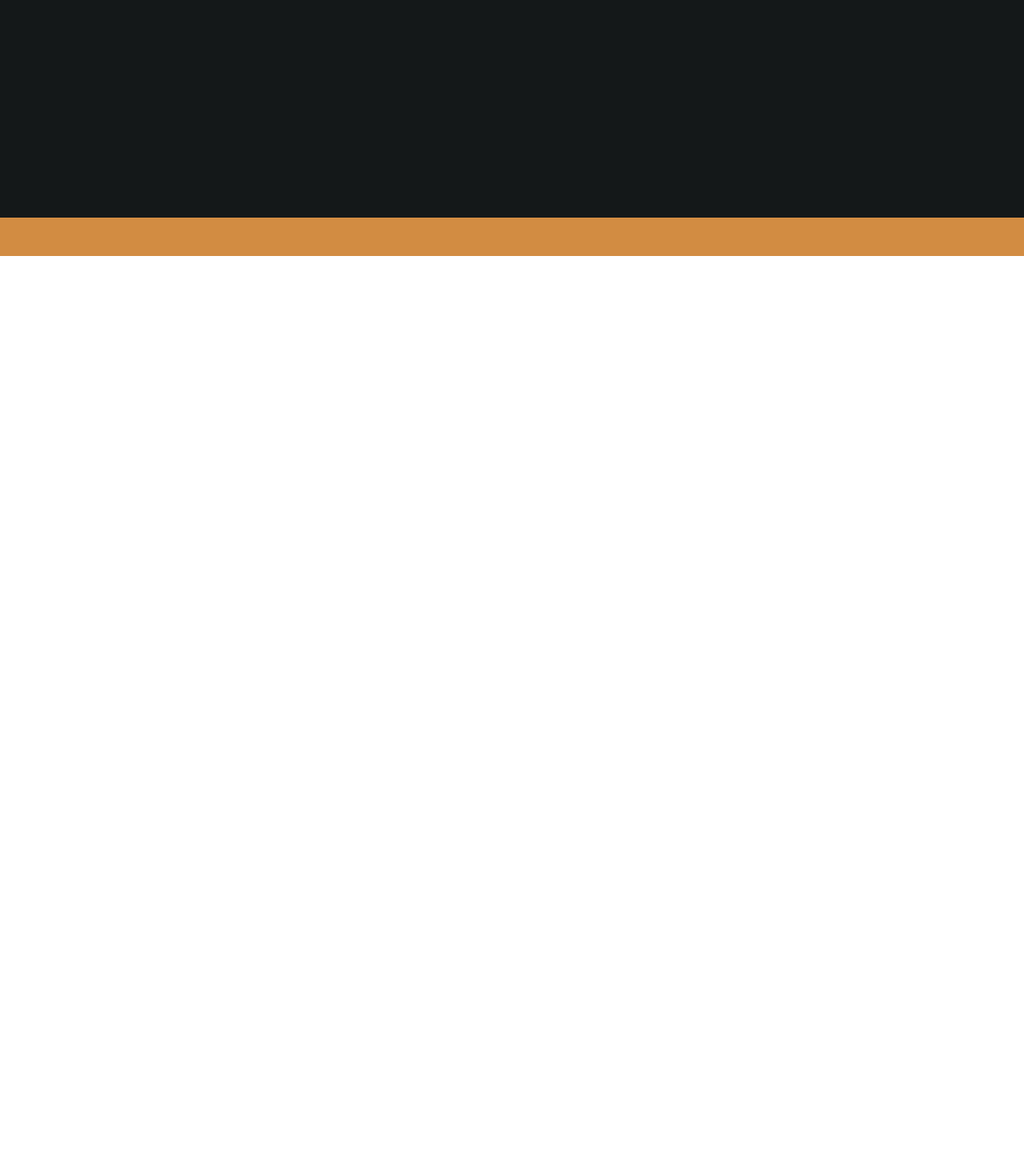
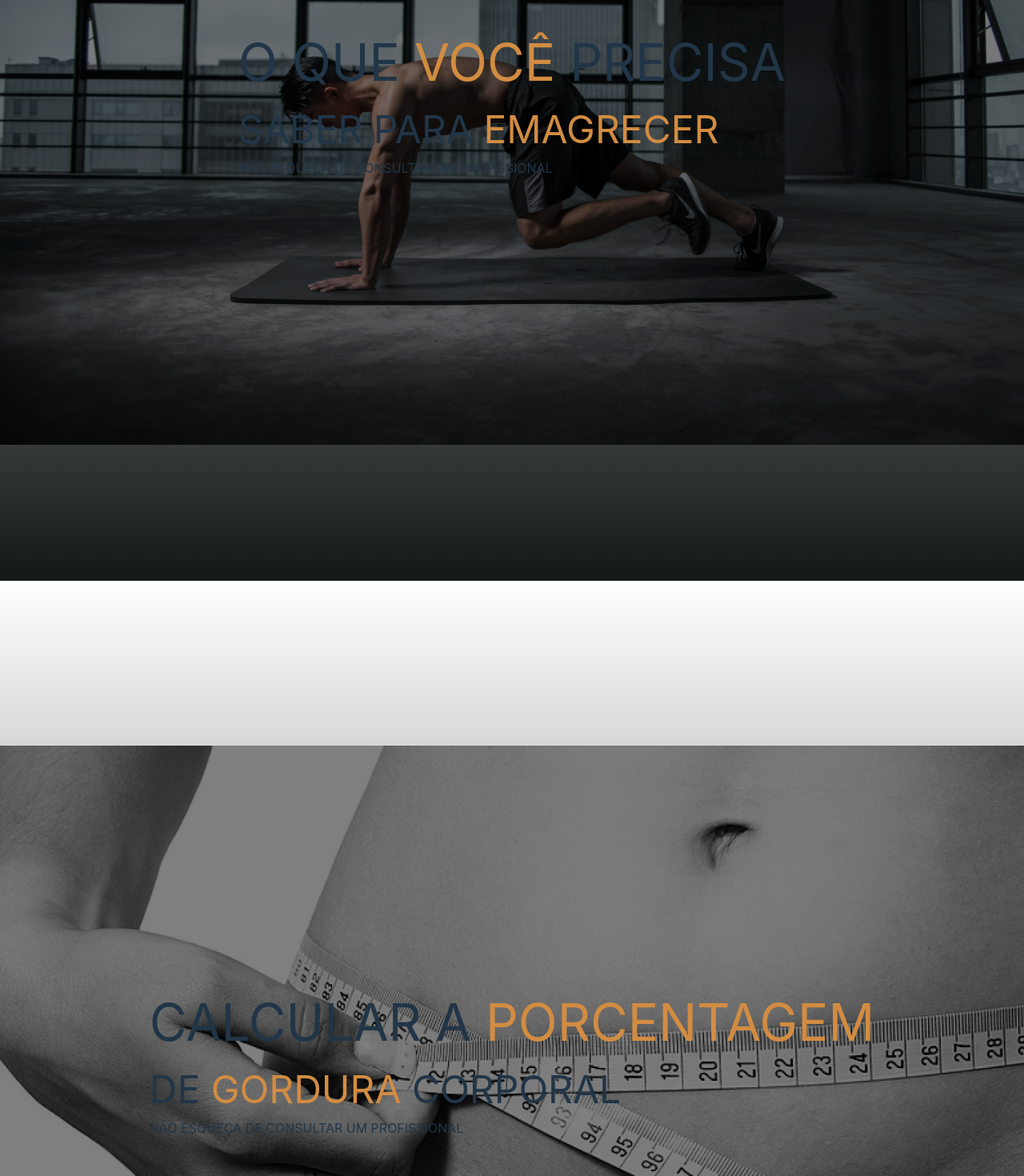
Before and after one commit to arttturslv/FIT, a React (Vite) app: page / in a window 1280 px wide. Shown: the part 480-1950 px from the top of the page at 80% size. Before the commit the page ends 800 px from the top, so only its background shows below. Built offline with nearby package versions, Linux system fonts and the light colour scheme.

Commit message:
feat: added highlight component

```diff
--- a/src/App.jsx
+++ b/src/App.jsx
@@ -1,11 +1,25 @@
 import Navbar from "./components/Navbar"
+import Highlight from "./components/Highlight"
+
+import hip from './assets/hip.png'
+import workout from './assets/workout.png'
+
 export default function App() {
   return (
     <div className='flex flex-col justify-center items-center bg-yellow h-screen w-screen'>
-        <Navbar/>
-        <main className='max-w-[1440px] w-full mb-12 bg-black flex-1 h-full'>
-
-        </main>
+      <Navbar />
+      <main className='max-w-[1440px] w-full mb-12 bg-black flex-1 h-full'>
+        <Highlight image={workout}>
+            <h2 className="text-[4rem] max-lg:text-[3rem] max-md:text-[2rem] max-sm:text-[1.4rem]">O QUE <span className="text-yellow">VOCÊ</span> PRECISA</h2>
+            <h2 className="text-[3rem] max-lg:text-[2rem] max-md:text-[1rem] max-sm:text-[1rem]">SABER PARA <span className="text-yellow">EMAGRECER</span></h2>
+            <h6 className="max-lg:text-[0.8rem] max-md:text-[0.6rem] max-sm:text-[0.4rem]">NÃO ESQUEÇA DE CONSULTAR UM PROFISSIONAL</h6>
+        </Highlight>
+        <Highlight image={hip}>
+            <h2 className="text-[4rem] max-lg:text-[3rem] max-md:text-[2rem] max-sm:text-[1.4rem]">CALCULAR A <span className="text-yellow">PORCENTAGEM</span></h2>
+            <h2 className="text-[3rem] max-lg:text-[2rem] max-md:text-[1rem] max-sm:text-[1rem]">DE <span className="text-yellow">GORDURA</span> CORPORAL</h2>
+            <h6 className="max-lg:text-[0.8rem] max-md:text-[0.6rem] max-sm:text-[0.4rem]">NÃO ESQUEÇA DE CONSULTAR UM PROFISSIONAL</h6>
+        </Highlight>
+      </main>
     </div>
   )
 }
--- /dev/null
+++ b/src/components/Highlight.jsx
@@ -0,0 +1,13 @@
+export default function Highlight ({image, children}) {
+
+    const height = window.innerWidth > 1200 ? 1200: window.innerHeight;
+
+    return(
+    <div style={{height:height}} className=" justify-center items-center flex bg-gradient-to-t from-black">
+        <img src={image} className='object-cover filter brightness-50 bg-gradient-to-t from-[#fff] ' />
+        <div className='flex flex-col absolute'>
+            {children}
+        </div>
+    </div>
+    );
+}
```
